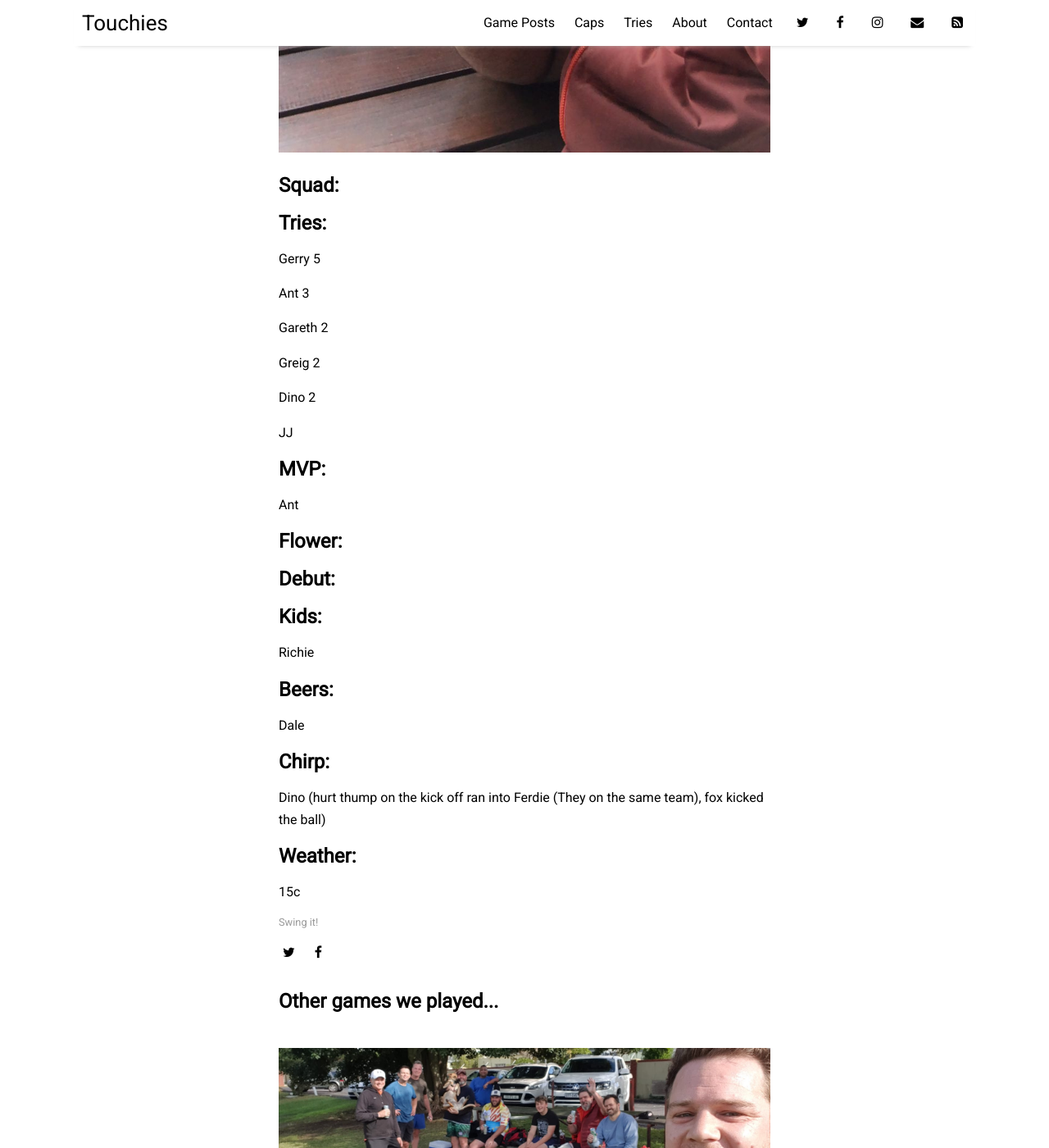
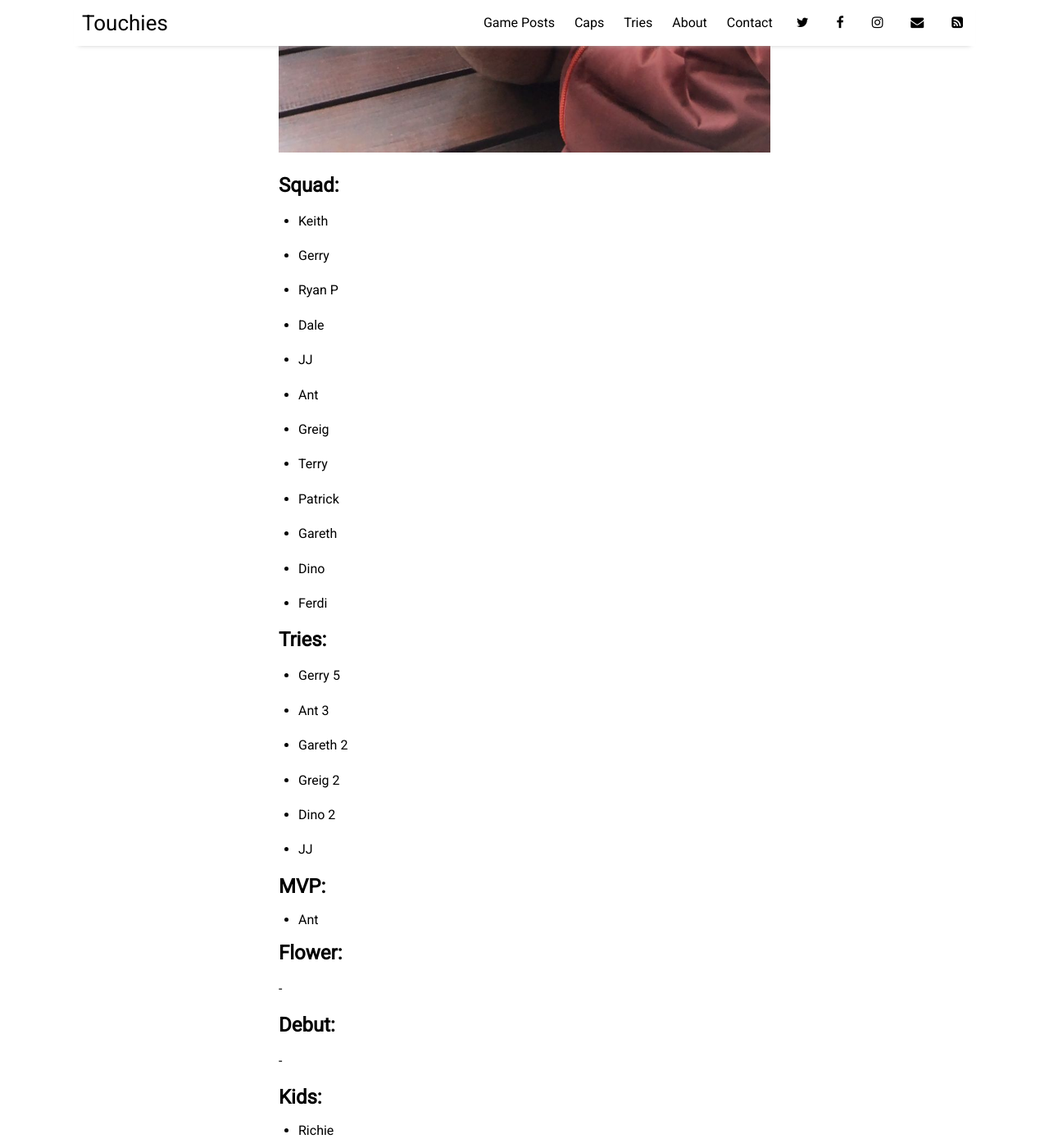
Before and after one commit to sundayrugby/sundayrugby.github.io, a Jekyll site: the page built from _posts/2022-04-24-E.md, in a window 1280 px wide and 1400 px high, scrolled down 1043 px. Shown: the whole window at 82% size. Built offline with Jekyll 4.4.1, drawn with Linux system fonts in a browser that asks for light colours; nearby versions of some CDN libraries.

Commit message:
Update 2022-04-24-E.md

```diff
--- a/_posts/2022-04-24-E.md
+++ b/_posts/2022-04-24-E.md
@@ -9,51 +9,76 @@ image: 2022_04_24.jpg
 
 ## Squad:
 
+* Keith
+
+* Gerry
+
+* Ryan P
+
+* Dale
+
+* JJ
+
+* Ant
+
+* Greig
+
+* Terry
+
+* Patrick
+
+* Gareth
+
+* Dino
+
+* Ferdi
 
 
 ## Tries:
 
-Gerry 5
+* Gerry 5
 
-Ant 3
+* Ant 3
 
-Gareth 2
+* Gareth 2
 
-Greig 2
+* Greig 2
 
-Dino 2
+* Dino 2
 
-JJ
+* JJ
 
 
 ## MVP:
 
-Ant
+* Ant
 
 
 ## Flower:
 
+-
 
 
 ## Debut:
 
+-
 
 
 ## Kids:
 
-Richie
+* Richie
 
 
 ## Beers:
 
-Dale
+* Dale
 
 
 ## Chirp:
 
-Dino (hurt thump on the kick off ran into Ferdie (They on the same team), fox kicked the ball)
+* Dino (hurt thump on the kick off ran into Ferdie (They on the same team), fox kicked the ball)
 
 
 ## Weather:
 
-15c
+* 15c
```
